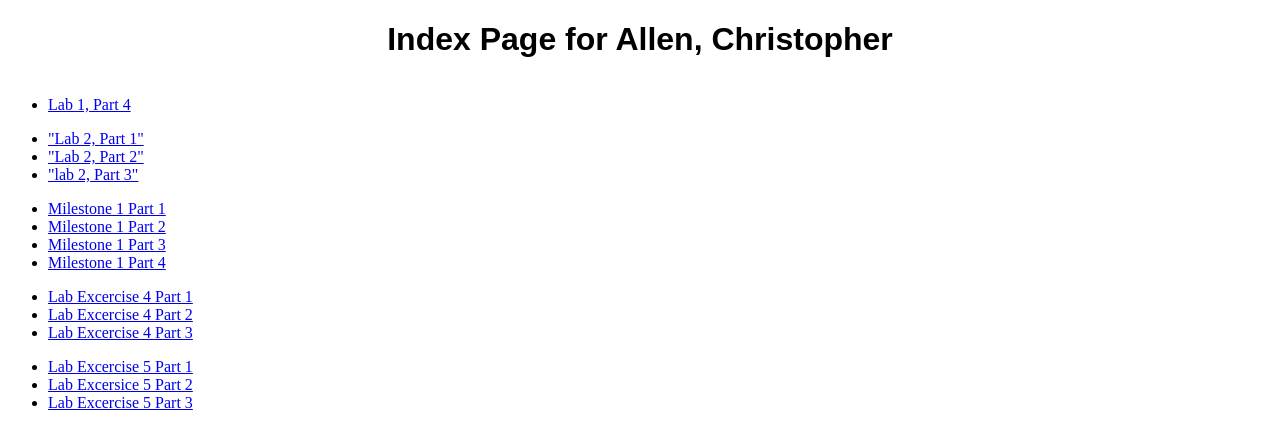
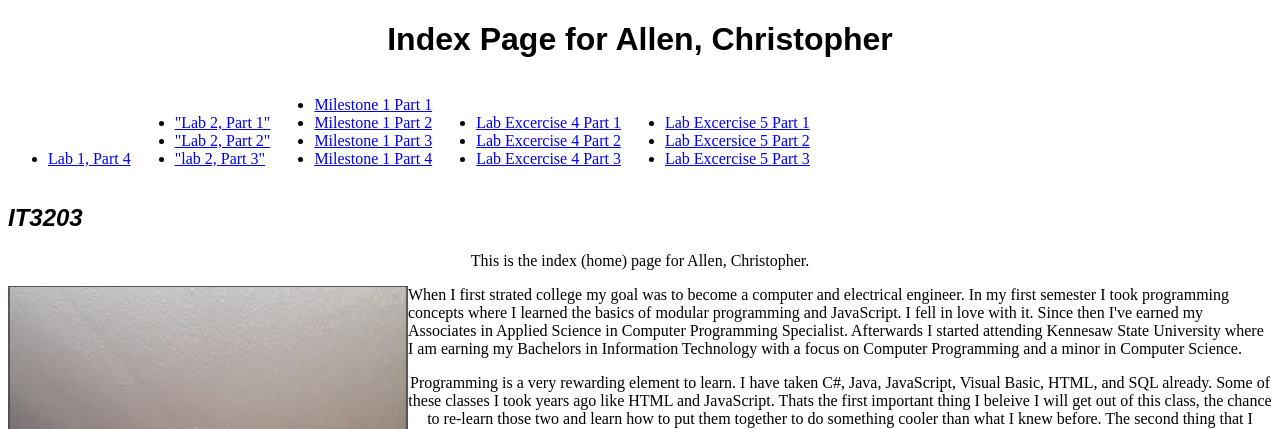
Before and after one commit to calle192/Portfolio, a plain HTML site: page public_html/index.html in a window 1280 px wide. Shown: the top 429 px of the page. Drawn offline with Linux system fonts and the light colour scheme.

Commit message:
Update 12p4.css

```diff
--- a/public_html/12p4.css
+++ b/public_html/12p4.css
@@ -1,4 +1,4 @@
-nav {display:inline-block;}
+nav ul {display:inline-block;}
 h1 {font-family:sans-serif;
     text-align: center;}
 
```
